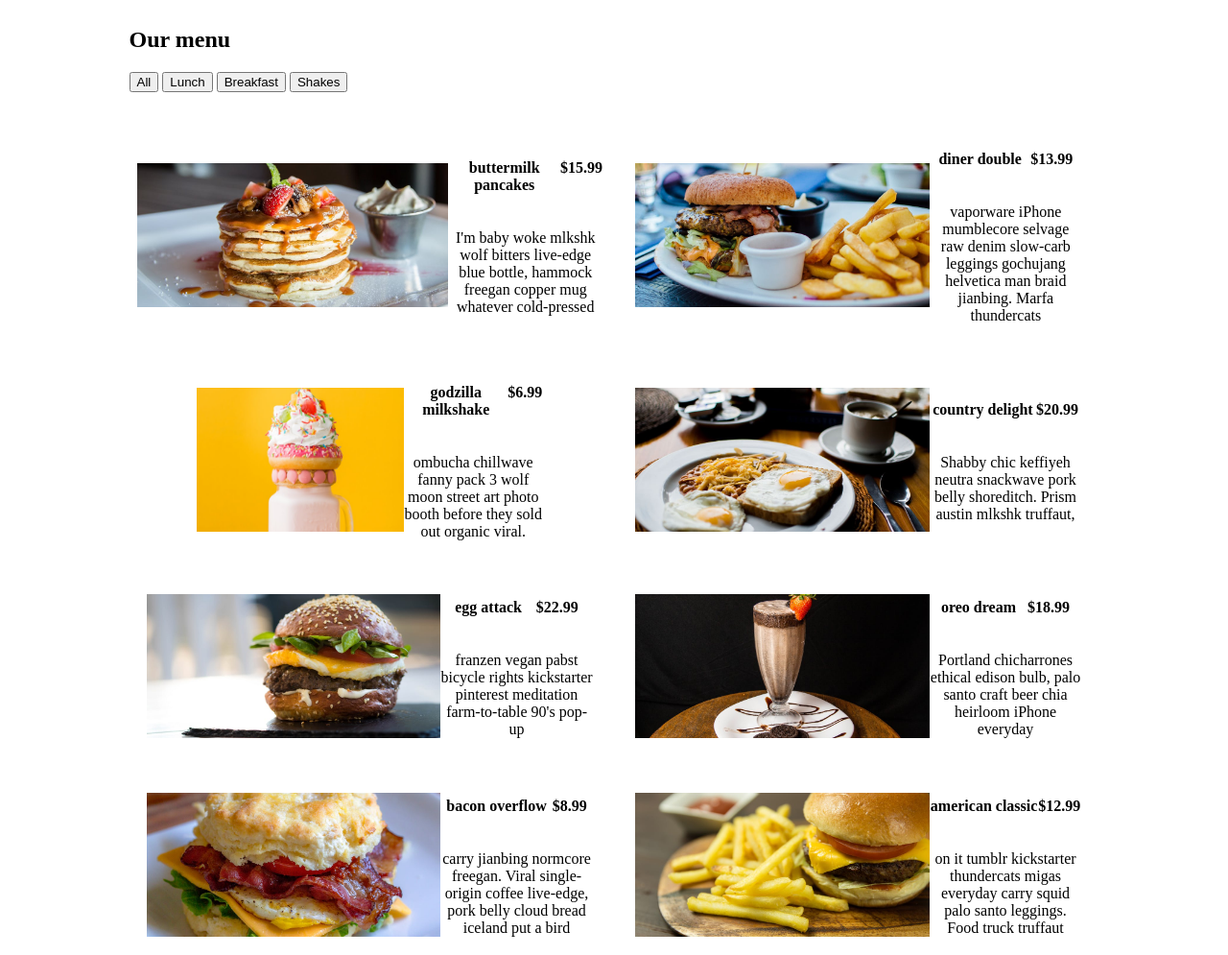
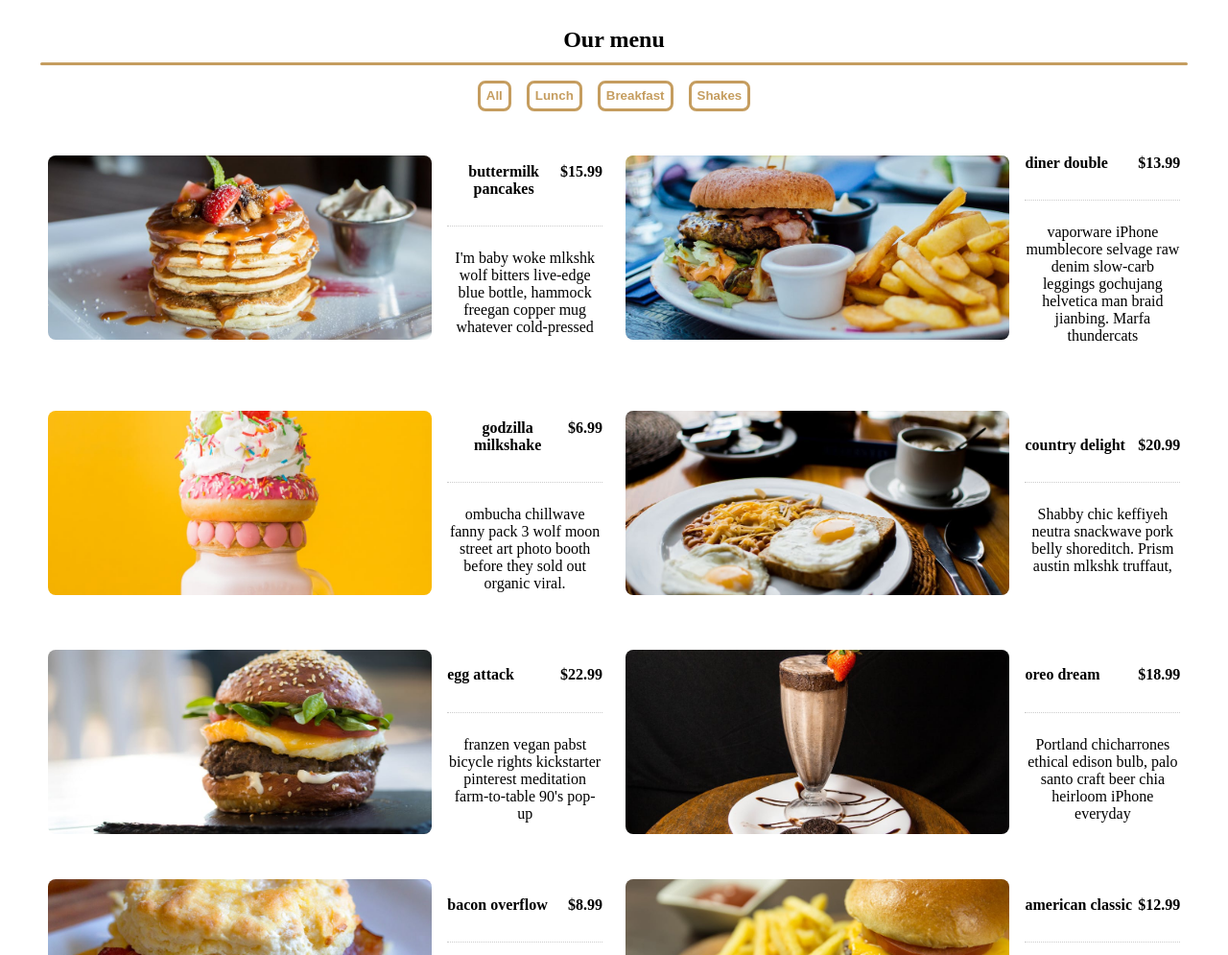
Before and after one commit to HenryRivera01/Menu-JS, a plain HTML site: page index.html in a window 1280 px wide. Shown: the top 995 px of the page at 96% size. Drawn offline with Linux system fonts and the light colour scheme.

Commit message:
Finalizacion del proyecto terminando estilos

```diff
--- a/styles.css
+++ b/styles.css
@@ -1,54 +1,112 @@
+:root{
 
+/* Colors */
+--primario: #c59d5f;
+
+}
 
 body {
     display: flex;
+    flex-direction: column;
     align-items: center;
-    justify-content: center;
+    min-height: 100vh;
 
 }
 
-header{
-    display: flex;
-    justify-content: space-evenly;
+button{
+    cursor: pointer;
 }
 
 .menu{
+    text-align: center;
+}
+
+.title{
+    display: flexbox;
+    justify-content: center;
+    align-items: center;
 
 }
 
+.title h2{
+    margin-bottom: 10px ;
+
+}
+
+.filter-buttons{
+    display: flex;
+    justify-content: center;
+    gap: 1rem;
+}
+
+.underline{
+    height: 3px;
+    border-radius: 2px;
+    background-color: var(--primario);
+    margin-bottom: 1rem;
+    margin-top: 0;
+}
+
+.filter-buttons {
+    margin-bottom: 0;
+}
+
+.filter-buttons button{
+    height: 2rem;
+    border: solid var(--primario);
+    color: var(--primario);
+    background-color: white;
+    font-weight: bold;
+    border-radius: .5rem
+}
+
 .section-center{
-    margin-top: 2rem;
+    margin-top: 0;
     display: grid;
     justify-items: center;
     align-items: center;
     grid-template-columns: repeat(2, 1fr);
-    gap: 1.5rem;
+    gap: .5rem;
     padding: .5rem;
     text-align: center;
+    max-width: 1200px;
+    width: 100%;
 }
+
 
 
 .menu-item{
     display: flex;
-    flex-direction: row;
     align-items: center;
     justify-content: center;
+    height: 100%;
+    width: 100%;
 }
 
 .photo{
     width: 100%;
-    height: 150px;
+    height: 12rem;
+    object-fit: cover;
+    object-position: center; /* Centra la imagen en el contenedor */
+    display: block; /* Elimina espacio adicional debajo de la imagen */
+    border-radius: .5rem;
 }
 
-.menu-item img {
-    width: 100%;
-    object-fit: cover; /* Rellena el espacio sin deformarse */
-    display: block;
-  }
-
-.item-info{
+.item-info {
+    padding: 1rem;
     display: flex;
     flex-direction: column;
+    flex-grow: 1; /* Hace que el info ocupe el espacio restante */
+}
+
+
+
+.item-info header {
+    display: flex;
+    justify-content: space-between;
+    border-bottom: 1px dotted #ccc;
+    padding-bottom: 0.5rem;
+    margin-bottom: 0.5rem;
 }
 
 
@@ -56,3 +114,10 @@ header{
 .item-text{
     max-width: 15rem;
 }
+
+
+@media (max-width: 1028px) {
+    .section-center{
+        grid-template-columns: repeat(1, 1fr);
+    }
+}
```
